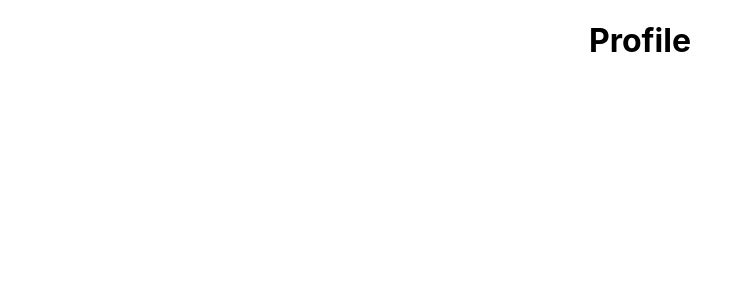
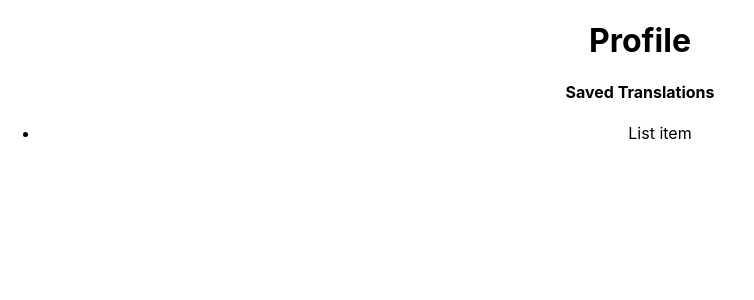
Before and after one commit to lillap/react-asl-translator, a React (Create React App) app: page /profile in a window 1280 px wide. Shown: the top 300 px of the page, without its empty margins (0-754 px from the left). Built offline with nearby package versions, Linux system fonts and the light colour scheme.

Commit message:
added TranslatorTable to profile

```diff
--- /dev/null
+++ b/src/components/TranslatorTable.js
@@ -0,0 +1,16 @@
+import React from 'react';
+
+const TranslatorTable = props => {
+
+    return (
+        <div>
+            <h4>Saved Translations</h4>
+            <ul>
+                <li>List item</li>
+            </ul>
+        </div>
+
+    )
+}
+
+export default TranslatorTable;
--- a/src/components/containers/Profile.js
+++ b/src/components/containers/Profile.js
@@ -1,8 +1,13 @@
 import React from 'react';
+import TranslatorTable from '../TranslatorTable';
 
 const Profile = () => {
     return (
-        <h1>Profile</h1>
+        <div>
+            <h1>Profile</h1>
+            <TranslatorTable/>
+        </div>
+
     )
 }
 
```
